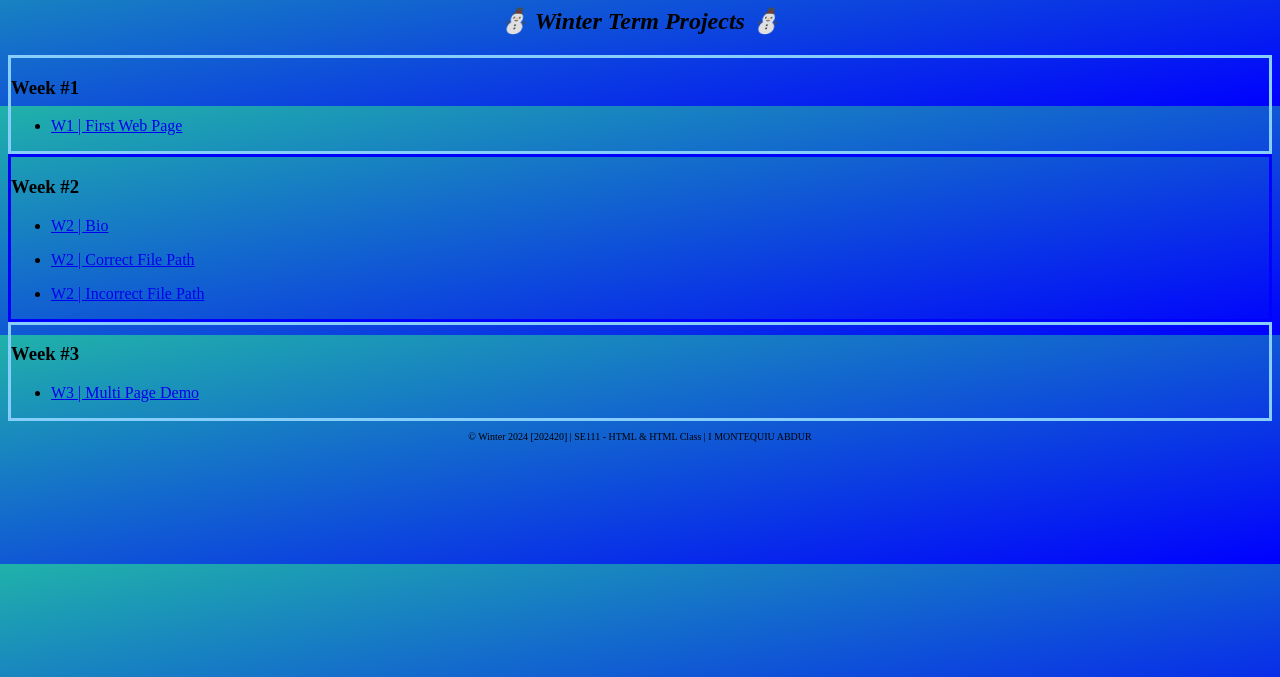
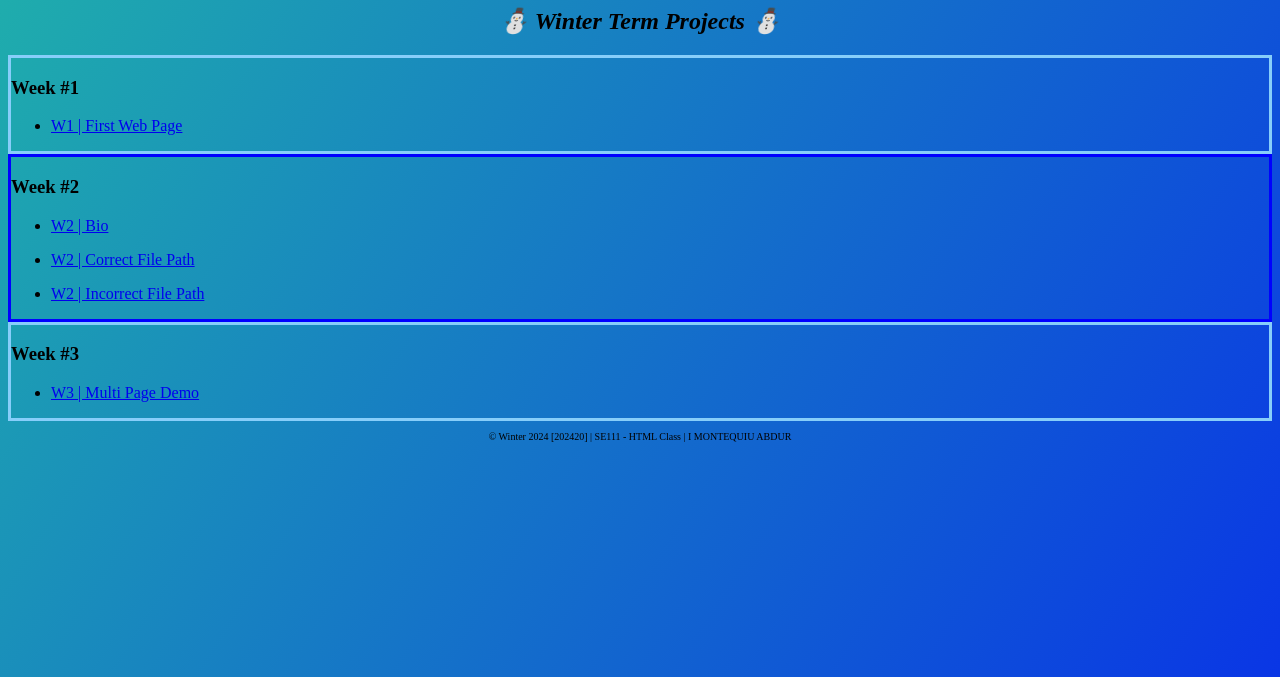
Before and after one commit to IdreesMon/SE11_202240, a plain HTML site: page index.html in a window 1280 px wide. Shown: the part 123-800 px from the top of the page. Drawn offline with Linux system fonts and the light colour scheme.

Commit message:
update 01/29

```diff
--- a/index.html
+++ b/index.html
@@ -33,7 +33,7 @@
 
         body {
             font-family: 'Times New Roman', Times, serif;
-            height: 200px;
+            height:2000px;
             background-color: lightseagreen;
             background-image: linear-gradient(to bottom right, lightseagreen, blue);
         }
@@ -91,7 +91,7 @@
 
 
 
-        <p>© Winter 2024 [202420] | SE111 - HTML &amp; HTML Class | I MONTEQUIU ABDUR</p>
+        <p>© Winter 2024 [202420] | SE111 - HTML Class | I MONTEQUIU ABDUR</p>
 
         <!--validation screenshot example below-->
     </div>
```
Also changed, not shown: W3_demo_02/index.html (added).
